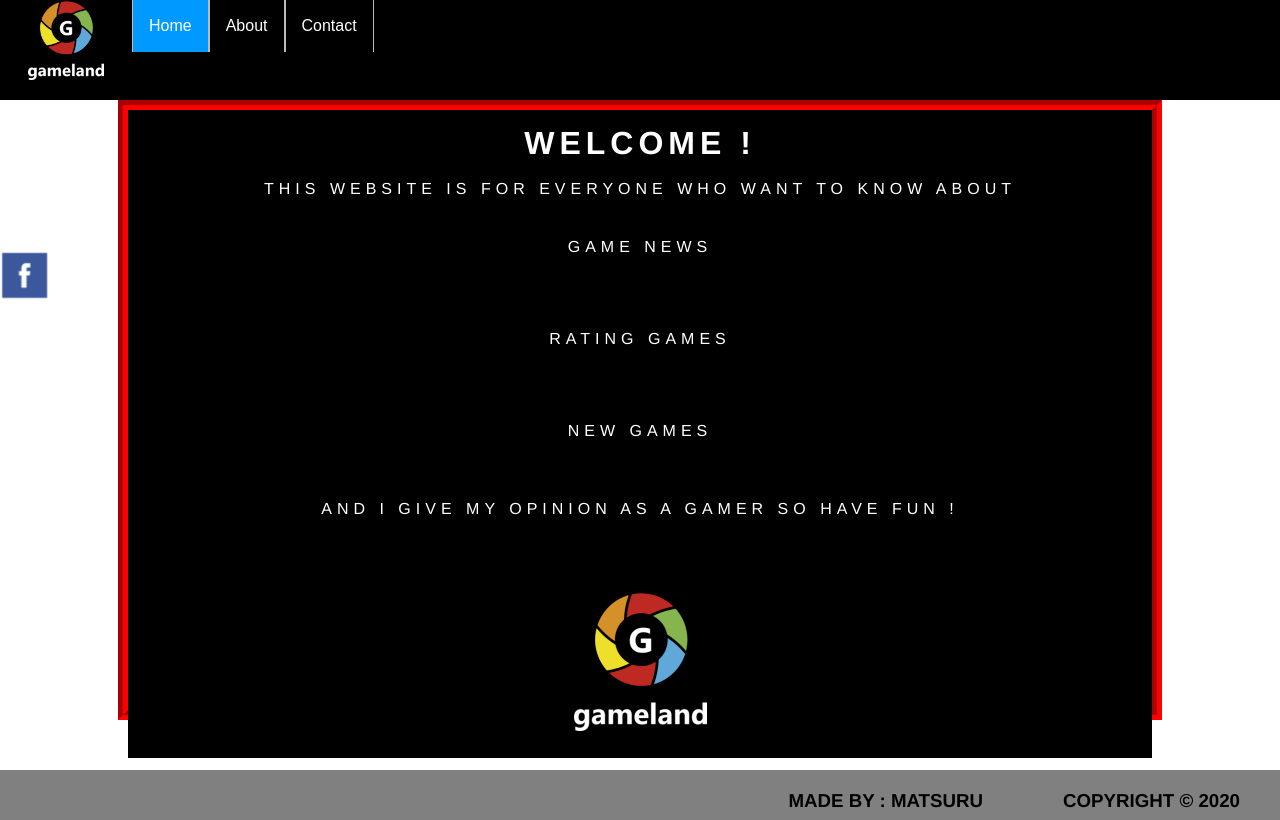
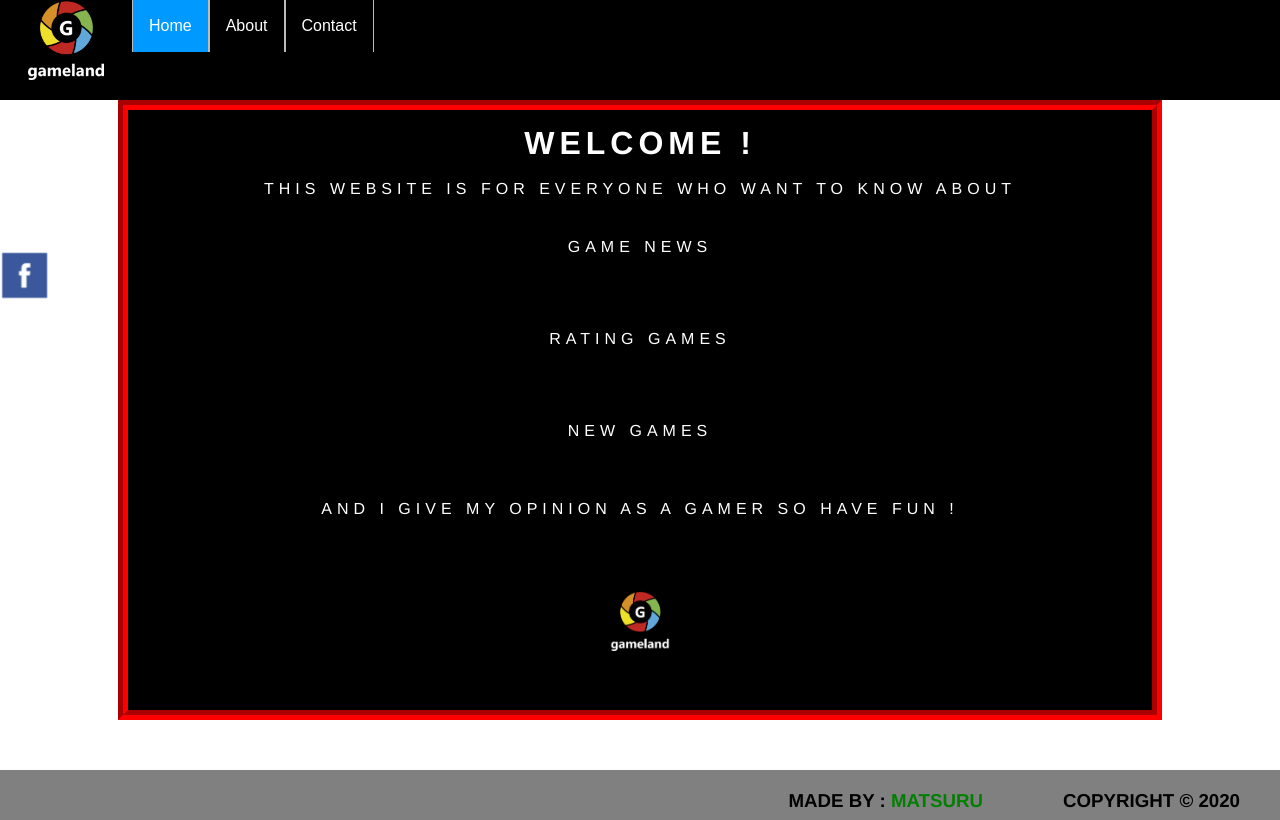
Before and after one commit to matsuru0/gameland, a plain HTML site: page index.html in a window 1280 px wide. Drawn offline with Linux system fonts and the light colour scheme.

Commit message:
index.html

```diff
--- a/index.html
+++ b/index.html
@@ -10,6 +10,7 @@
 		<meta name="viewport" content="width=device-width, initial-scale=1">
 		<link rel="stylesheet" type="text/css" href="style.css">
 	</head>
+
 	<body>
 		<div class="container">
 			<div class="fix"><a href="https://www.facebook.com/profile.php?id=100028637527002" target="_blank"><img src="facebook.png" height="50px"></a></div>
@@ -24,14 +25,14 @@
 			<div id="content">
 				<div id="contentcolumun">
 					<div class="innertext">
-						<h1 style="">Welcome !</h1>
+						<h1 >Welcome !</h1>
 						this website is for everyone who want to know about <br>
-						<ul style="">
+						<ul >
 							<li ><a href="#game news">game news</a></li>
 							<li><a href="#rating games">rating games</a></li>
 							<li><a href="#new games">new games</a></li>
 							<li>and i give my opinion as a gamer so have fun !</li>
-							<li><img src="mylogo3.png" style="max-width:100%;height:auto;"></li>
+							<li><img style="max-width:100%;height:auto;" src="mylogo3.png"  width="100px"></li>
 						</ul>
 
 
@@ -42,8 +43,7 @@
 			</div>
 
 			<div id="footer">
-
-				<h3>made by : matsuru</h3>
+				<h3>made by : <font style="color:green">matsuru</font></h3>
 				<h3>copyright &copy; 2020</h3>
 			</div>
 		</div>
```
